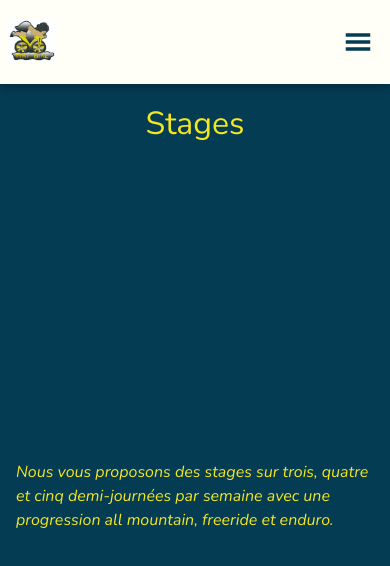
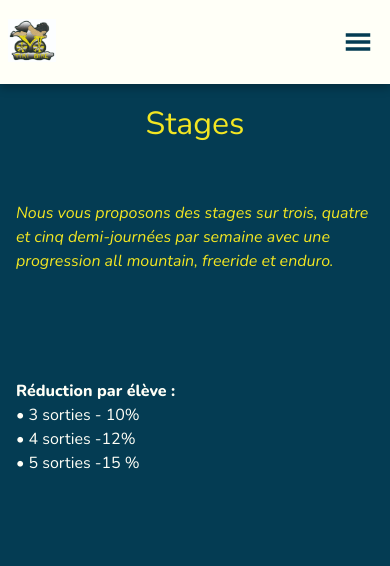
Before and after one commit to scorcuera/tikibike, a React (Create React App) app: page /tikibike/stages in a window 390 px wide. Shown: the top 566 px of the page. Built offline with nearby package versions, Linux system fonts and the light colour scheme.

Commit message:
finished page 'stages' for mobile devices

```diff
--- a/src/pages/Stages.js
+++ b/src/pages/Stages.js
@@ -15,6 +15,12 @@ const Stages = () => {
                 freeride et enduro.
               </p>
             </div>
+            <div className={classes.paragraph}>
+              <h6 className={classes.paragraph_title}>Réduction par élève :</h6>
+              <p>• 3 sorties - 10%</p>
+              <p>• 4 sorties -12%</p>
+              <p>• 5 sorties -15 %</p>
+            </div>
           </div>
         </div>
       </div>
--- a/src/pages/Stages.module.css
+++ b/src/pages/Stages.module.css
@@ -26,7 +26,7 @@
 
 .paragraph_container{
     display: flex;
-    height: 100%;
+    height: 50%;
     padding: 0rem 1rem;
     flex-direction: column;
     align-content: stretch;
@@ -37,6 +37,10 @@
     line-height: 1.5rem;
 }
 
+.paragraph_title{
+    font-weight: 800;
+}
+
 .paragraph_phrase{
     font-style: italic;
     color: #F3E622;
```
